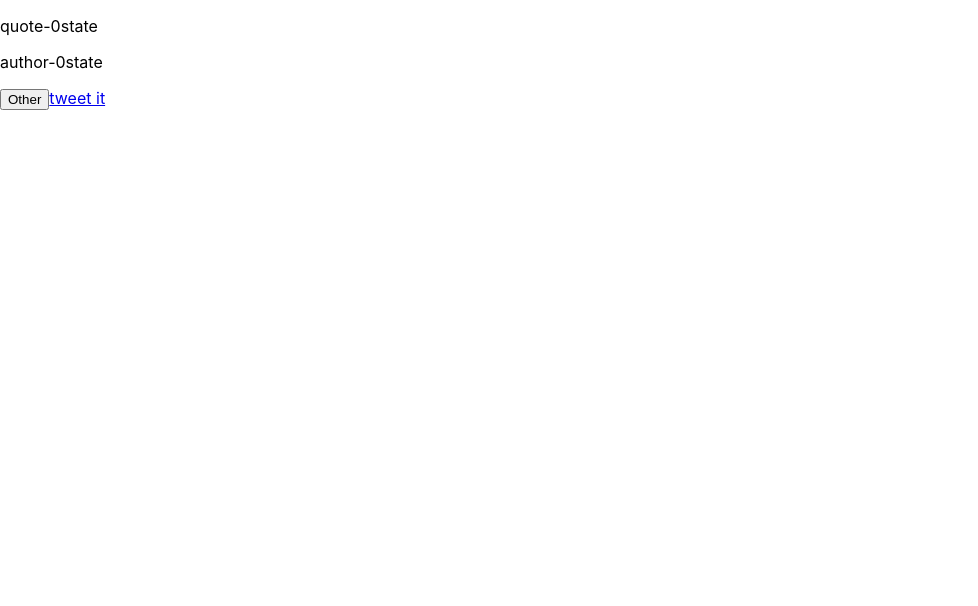
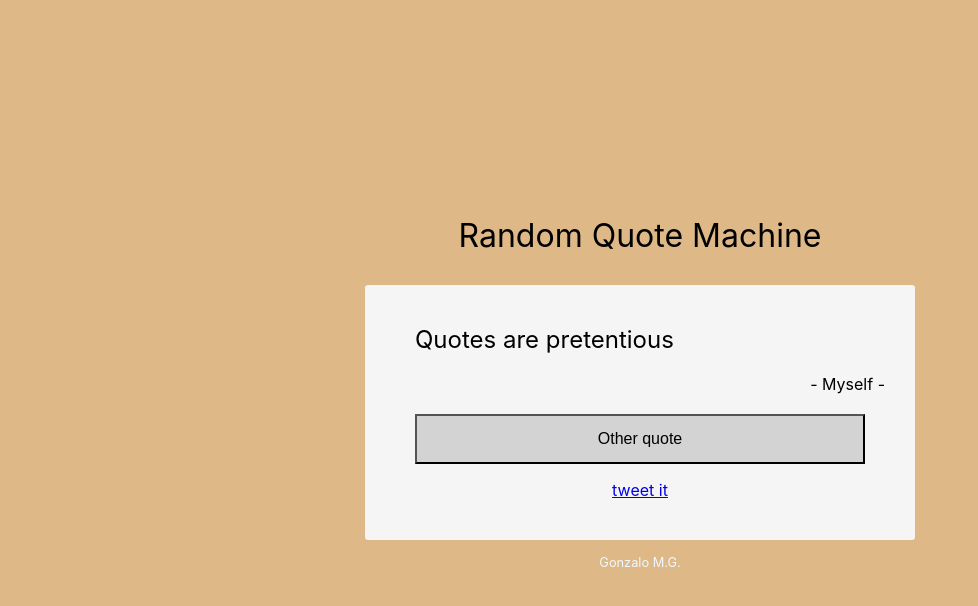
Before and after one commit to gonzalo-mg/fcc-random-quote-machine, a React (Create React App) app: page / in a window 1280 px wide. Shown: the top 606 px of the page, without its empty margins (0-978 px from the left). Built offline with nearby package versions, Linux system fonts and the light colour scheme.

Commit message:
working version

```diff
--- a/src/App.css
+++ b/src/App.css
@@ -1,38 +1,76 @@
-.App {
+* {
+  margin: 0;
+  padding: 0;
+  list-style: none;
+  vertical-align: baseline;
+}
+
+body {
+  background-color: burlywood;
+  color: black;
+  display: flex;
+  justify-content: center;
+  align-items: center;
+  height: 100vh;
+}
+
+header {
+  width: 450px;
+  text-align: center;
+  display: block;
+  margin: 15px auto 30px auto;
+  font-size: 2em;
+  color: black;
+}
+
+footer {
+  width: 450px;
+  text-align: center;
+  display: block;
+  margin: 15px auto 30px auto;
+  font-size: 0.8em;
+  color: aliceblue;
+}
+
+#quote-box {
+  border-radius: 3px;
+  position: relative;
+  width: 450px;
+  padding: 40px 50px;
+  display: flex;
+  flex-direction: column;
+  background-color: whitesmoke;
+}
+
+#text {
+  width: 450px;
+  height: auto;
+  padding: auto;
+  font-size: 1.5em;
+  text-align: start;
+}
+
+#author {
+  width: 450px;
+  height: auto;
+  padding: 20px;
+  font-size: 1em;
+  text-align: end;
+}
+
+#new-quote {
+  width: 450px;
+  height: 50px;
+  padding: 2px;
+  font-size: 1em;
+  text-align: center;
+  background-color: lightgrey;
+}
+
+#tweet-quote {
+  width: 450px;
+  height: auto;
+  margin-top: 1rem;
+  font-size: 1em;
   text-align: center;
 }
-
-.App-logo {
-  height: 40vmin;
-  pointer-events: none;
-}
-
-@media (prefers-reduced-motion: no-preference) {
-  .App-logo {
-    animation: App-logo-spin infinite 20s linear;
-  }
-}
-
-.App-header {
-  background-color: #282c34;
-  min-height: 100vh;
-  display: flex;
-  flex-direction: column;
-  align-items: center;
-  justify-content: center;
-  font-size: calc(10px + 2vmin);
-  color: white;
-}
-
-.App-link {
-  color: #61dafb;
-}
-
-@keyframes App-logo-spin {
-  from {
-    transform: rotate(0deg);
-  }
-  to {
-    transform: rotate(360deg);
-  }
-}
--- a/src/App.js
+++ b/src/App.js
@@ -2,25 +2,18 @@ import { useEffect, useState } from 'react';
 import './App.css';
 import { QuoteBox } from './components/QuoteBox';
 
-import { getQuotesLibraryService } from "./services/getQuotes";
+
 
 function App() {
 
-  const [quotesLibrary, setLibrary] = useState([]);
 
-  // fetch quotes array
-  useEffect(
-    ()=>{
-      const getQuotesLibrary = async () => {
-        const recoveredQuotes = await getQuotesLibraryService();
-        setLibrary(recoveredQuotes)
-      };
-      getQuotesLibrary();
-    }
-    ,[])
 
   return (
-    <QuoteBox library={quotesLibrary}></QuoteBox>
+    <>
+      <header>Random Quote Machine</header>
+      <QuoteBox></QuoteBox>
+      <footer>Gonzalo M.G.</footer>
+    </>
   );
 }
 
--- a/src/components/QuoteBox/index.js
+++ b/src/components/QuoteBox/index.js
@@ -3,43 +3,58 @@ quote-box
 */
 import "./index.css";
 //import PropTypes from "prop-types";
+import { getQuotesLibraryService } from "../../services/getQuotes";
 
 import { ButtonGeneric } from "../ButtonGeneric";
 
 import { useEffect, useState } from "react";
-import { getQuotesLibraryService } from "../../services/getQuotes";
 
-export const QuoteBox = ({library}) => {
+export const QuoteBox = () => {
+  //set up quotes cache
 
-  //set up quotes cache
-  console.log("QuoteBox - mounting");
-  console.log("QuoteBox - library:");
-  console.log(library);
+  const [library, setLibrary] = useState([]);
 
-  //const [quotesLibrary, setLibrary] = useState([]);
-  const [quote, setQuote] = useState("quote-0state");
-  const [author, setAuthor] = useState("author-0state");
+  // fetch quotes array
+  useEffect(
+    ()=>{
+      const getQuotesLibrary = async () => {
+        const recoveredQuotes = await getQuotesLibraryService();
+        setLibrary(recoveredQuotes)
+      };
+      getQuotesLibrary();
+    }
+    ,[])
 
+    const [text, setText] = useState("Quotes are pretentious");
+    const [author, setAuthor] = useState("Myself");
 
-  const getRandomQuote = () => {
+  const getRandomQuote = async () => {
     //choose random quote object with random index to choose from cache of quotes
-    const randomQuote =
-      library[Math.floor(Math.random() * library.length)];
+    const randomQuote = library[Math.floor(Math.random() * library.length)];
 
-    setQuote(randomQuote.quote);
+    setText(randomQuote.quote);
     setAuthor(randomQuote.author);
   };
 
-  // autoload and refresh quote
-  //useEffect(()=>getRandomQuote(), []);
+/*    // autoload and refresh quote
+  useEffect(
+    ()=>{
+      const chooseQuote = async () => {
+        const randomQuote = await getRandomQuote();
+        setText(randomQuote.quote);
+        setAuthor(randomQuote.author);
+      };
+      chooseQuote();
+    }
+    ,[]); */
 
   return (
     <article id="quote-box">
-      <p id="text">{quote}</p>
-      <p id="author">{author}</p>
+      <p id="text">{text}</p>
+      <p id="author">- {author} -</p>
       <ButtonGeneric
         id={"new-quote"}
-        text={"Other"}
+        text={"Other quote"}
         onClickFunction={getRandomQuote}
       ></ButtonGeneric>
       <a id={"tweet-quote"} href="twitter.com/intent/tweet">
```
Also changed, not shown: src/services/getQuotes.js (+5 -5 lines).
